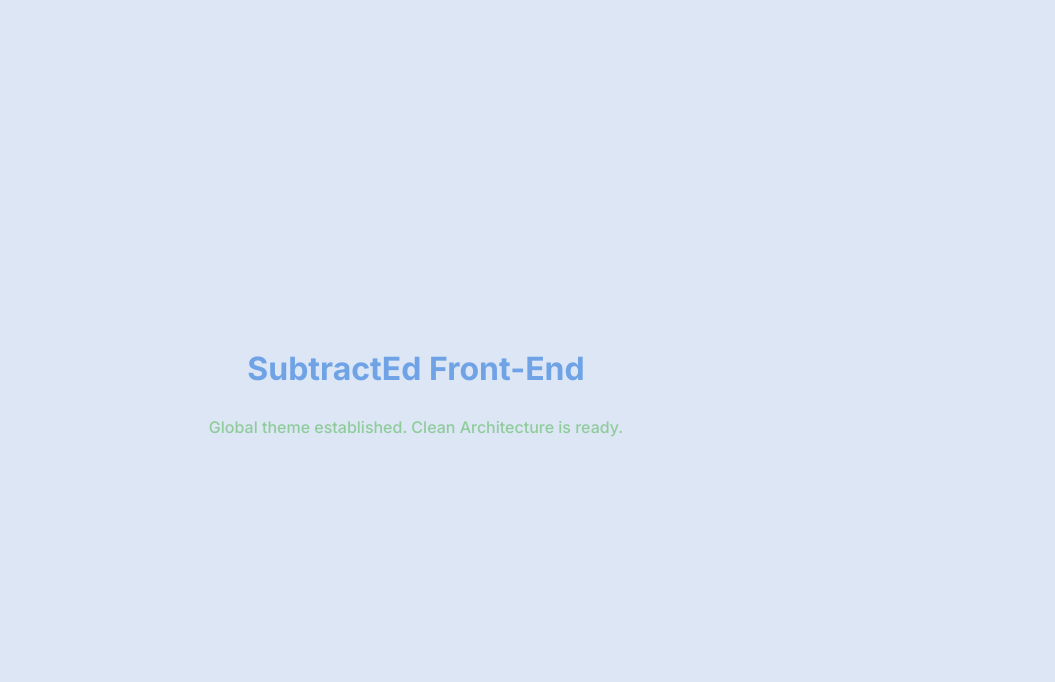
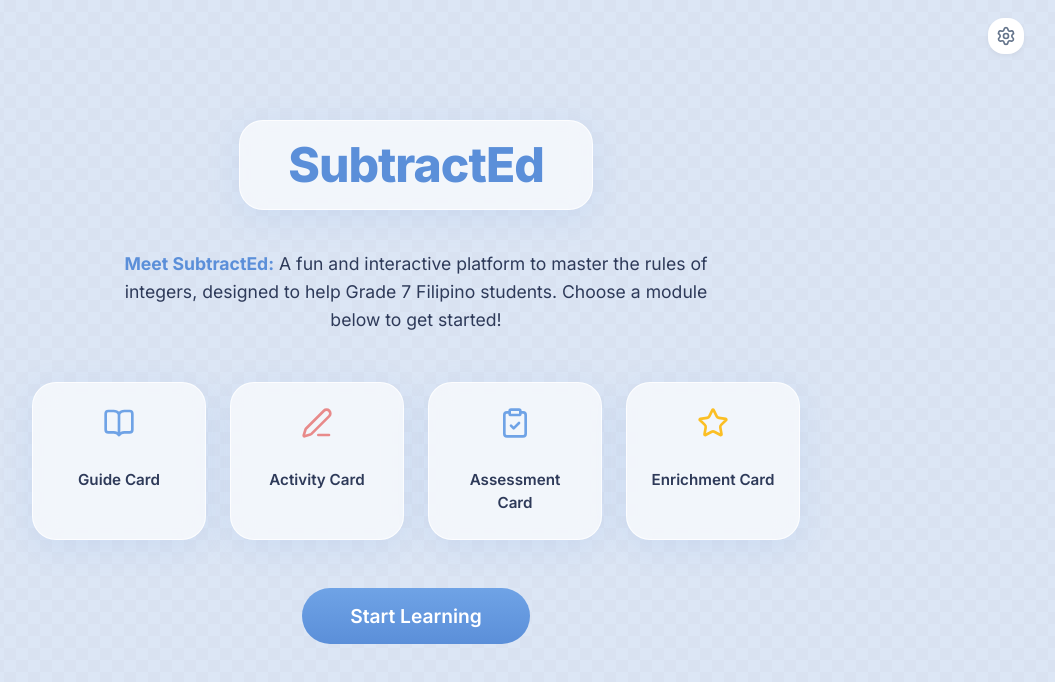
Before and after one commit to reyxdz/SubtractEd, a React (Vite) app in the folder client/: page / in a window 1280 px wide. Shown: the top 682 px of the page, without its empty margins (224-1279 px from the left). Built offline with nearby package versions, Linux system fonts and the light colour scheme.

Commit message:
feat: implement Home Content and assemble App component

```diff
--- a/client/src/App.tsx
+++ b/client/src/App.tsx
@@ -1,16 +1,13 @@
-import './App.css'
+import React from 'react';
+import { MainLayout } from './components/layout/MainLayout';
+import { HomeContent } from './components/features/home/HomeContent';
 
 function App() {
   return (
-    <div className="app-container">
-      <div className="theme-card">
-        <h1>SubtractEd Front-End</h1>
-        <p className="status">
-          Global theme established. Clean Architecture is ready.
-        </p>
-      </div>
-    </div>
-  )
+    <MainLayout>
+      <HomeContent />
+    </MainLayout>
+  );
 }
 
-export default App
+export default App;
--- /dev/null
+++ b/client/src/components/features/home/HomeContent.css
@@ -0,0 +1,101 @@
+.home-container {
+  display: flex;
+  flex-direction: column;
+  align-items: center;
+  justify-content: center;
+  text-align: center;
+  max-width: 800px;
+  margin: 0 auto;
+  gap: 2rem;
+  padding: 1rem;
+}
+
+.home-title-wrapper {
+  padding: 0.5rem 3rem;
+  border-radius: var(--border-radius-lg);
+  margin-bottom: 0.5rem;
+}
+
+.home-title {
+  color: var(--theme-accent);
+  font-size: 3rem;
+  font-weight: 800;
+  margin: 0;
+  letter-spacing: -1px;
+}
+
+.home-description {
+  color: var(--color-text-dark);
+  font-size: 1.1rem;
+  line-height: 1.6;
+  max-width: 600px;
+}
+
+.home-description strong {
+  font-weight: 700;
+  color: var(--theme-accent);
+}
+
+.cards-grid {
+  display: grid;
+  grid-template-columns: repeat(4, 1fr);
+  gap: 1.5rem;
+  width: 100%;
+}
+
+@media (max-width: 768px) {
+  .cards-grid {
+    grid-template-columns: repeat(2, 1fr);
+  }
+  .home-title {
+    font-size: 2.2rem;
+  }
+}
+
+@media (max-width: 480px) {
+  .cards-grid {
+    grid-template-columns: 1fr;
+  }
+}
+
+.module-card {
+  display: flex;
+  flex-direction: column;
+  align-items: center;
+  gap: 1rem;
+  cursor: pointer;
+}
+
+.module-card h4 {
+  margin: 0;
+  font-size: 0.95rem;
+  font-weight: 600;
+  color: var(--color-text-dark);
+}
+
+.card-icon-wrapper {
+  margin-bottom: 0.5rem;
+}
+
+/* Specific icon colors mimicking the image */
+.icon-blue {
+  color: var(--color-primary-blue);
+}
+
+.icon-red {
+  color: var(--color-primary-red);
+}
+
+.icon-yellow {
+  color: #FBBF24; /* Amber/Yellow for star */
+}
+
+.home-action {
+  margin-top: 1rem;
+}
+
+.start-btn {
+  font-size: 1.2rem;
+  padding: 1rem 3rem;
+  border-radius: var(--border-radius-pill);
+}
--- /dev/null
+++ b/client/src/components/features/home/HomeContent.tsx
@@ -0,0 +1,48 @@
+import React from 'react';
+import { BookOpen, Edit3, ClipboardCheck, Star } from 'lucide-react';
+import { Card } from '../../common/Card';
+import { Button } from '../../common/Button';
+import './HomeContent.css';
+
+const MOCK_CARDS = [
+  { id: 1, title: 'Guide Card', icon: BookOpen, colorClass: 'icon-blue' },
+  { id: 2, title: 'Activity Card', icon: Edit3, colorClass: 'icon-red' },
+  { id: 3, title: 'Assessment Card', icon: ClipboardCheck, colorClass: 'icon-blue' },
+  { id: 4, title: 'Enrichment Card', icon: Star, colorClass: 'icon-yellow' },
+];
+
+export const HomeContent: React.FC = () => {
+  return (
+    <div className="home-container">
+      <div className="home-title-wrapper glass">
+        <h1 className="home-title">SubtractEd</h1>
+      </div>
+
+      <p className="home-description">
+        <strong>Meet SubtractEd:</strong> A fun and interactive platform to master
+        the rules of integers, designed to help Grade 7 Filipino students. Choose a module
+        below to get started!
+      </p>
+
+      <div className="cards-grid">
+        {MOCK_CARDS.map((card) => {
+          const IconComponent = card.icon;
+          return (
+            <Card key={card.id} className="module-card">
+              <div className={`card-icon-wrapper ${card.colorClass}`}>
+                <IconComponent size={32} />
+              </div>
+              <h4>{card.title}</h4>
+            </Card>
+          );
+        })}
+      </div>
+
+      <div className="home-action">
+        <Button className="start-btn">
+          Start Learning
+        </Button>
+      </div>
+    </div>
+  );
+};
```
